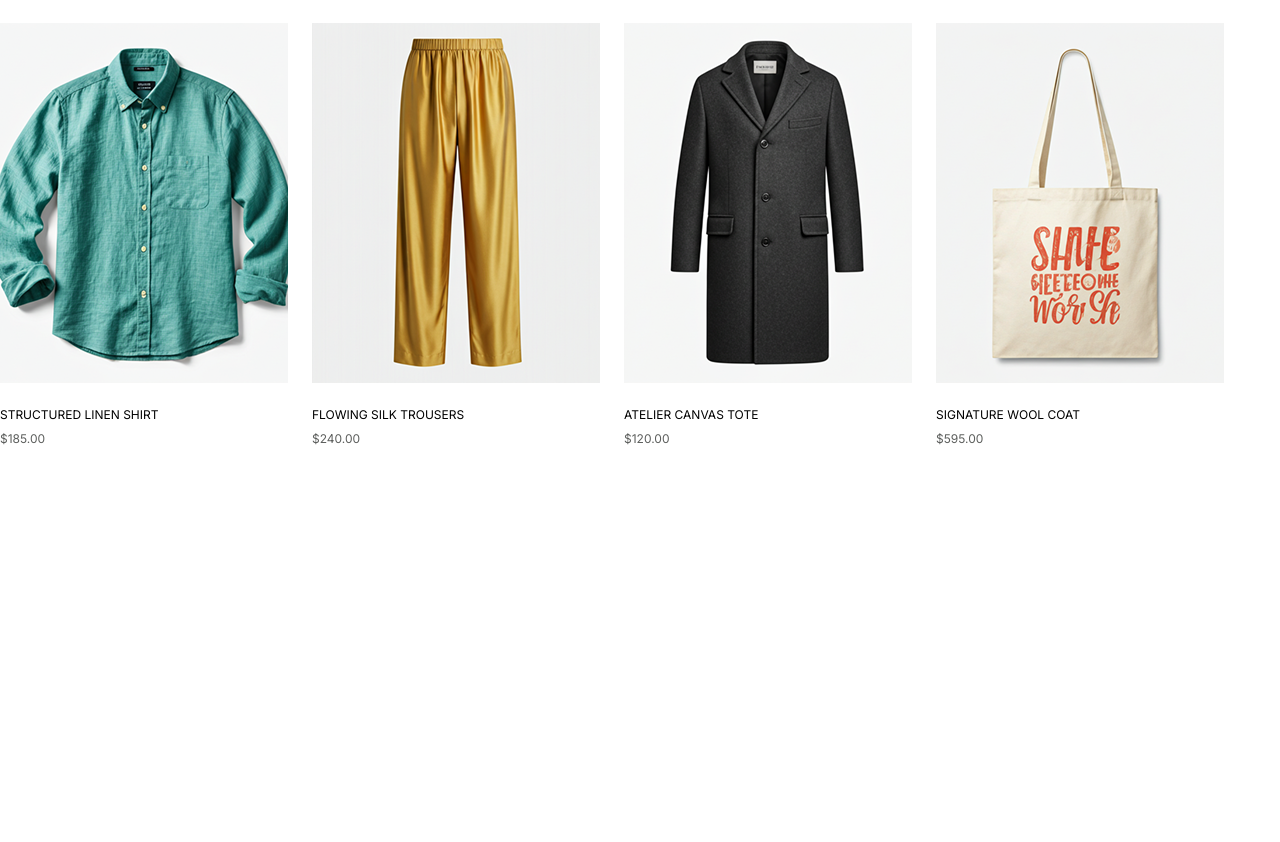
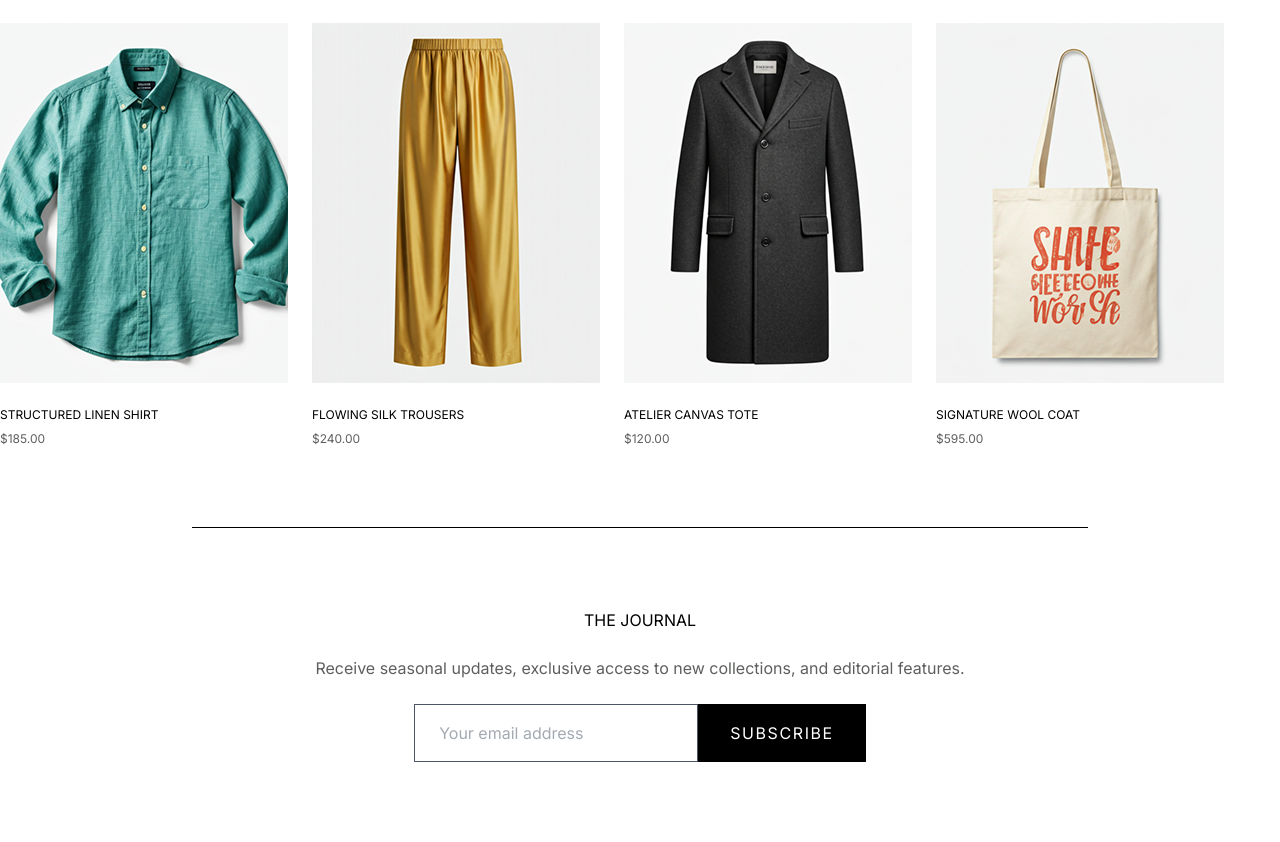
Before and after one commit to ahmadabudiab12/tailwind-project-fs17, a website: page index.html in a window 1280 px wide. Shown: the part 3442-4284 px from the top of the page. Before the commit the page ends 3969 px from the top, so only its background shows below. Drawn offline with Linux system fonts and the light colour scheme.

Commit message:
THE JOURNAL

```diff
--- a/index.html
+++ b/index.html
@@ -219,6 +219,26 @@
       </div>
     </section>
 
+    <section>
+
+    <div class="px-32 md:px-48 ">
+      <div class="flex flex-col gap-6 py-20 border-t  text-center items-center">
+
+      <h2>THE JOURNAL</h2>
+      <p>Receive seasonal updates, exclusive access to new collections, and editorial features.</p>
+     <form action="" class="flex flex-col md:flex-row">
+
+      <input type="email" placeholder="Your email address"
+    class="flex flex-1 px-6 py-4 text-gray-600 border"/>
+  <button class="px-8 py-4 bg-black text-white tracking-widest uppercase">Subscribe</button>
+     </form>
+
+
+    </div>
+    </div>
+
+    </section>
+
 
   </main>
 </body>
```
Also changed, not shown: assets/src/output.css.
